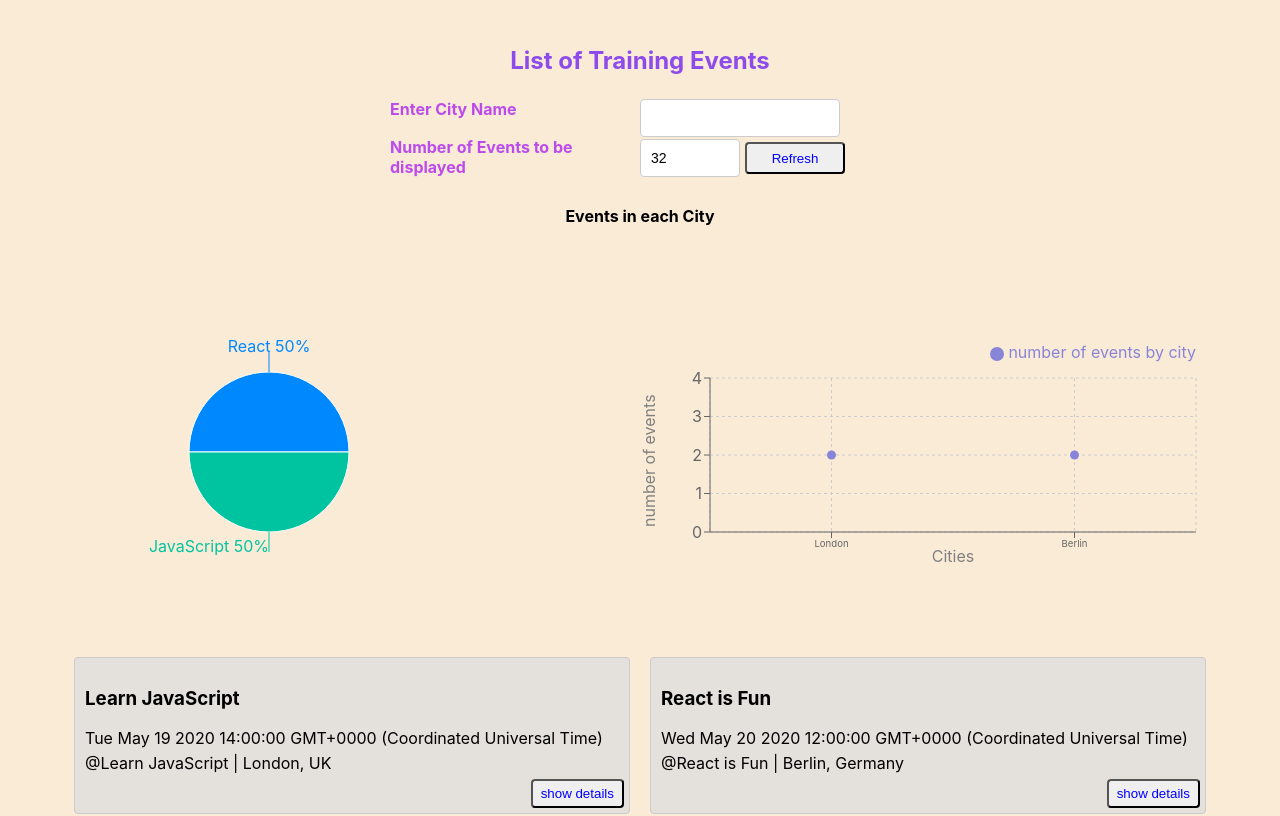
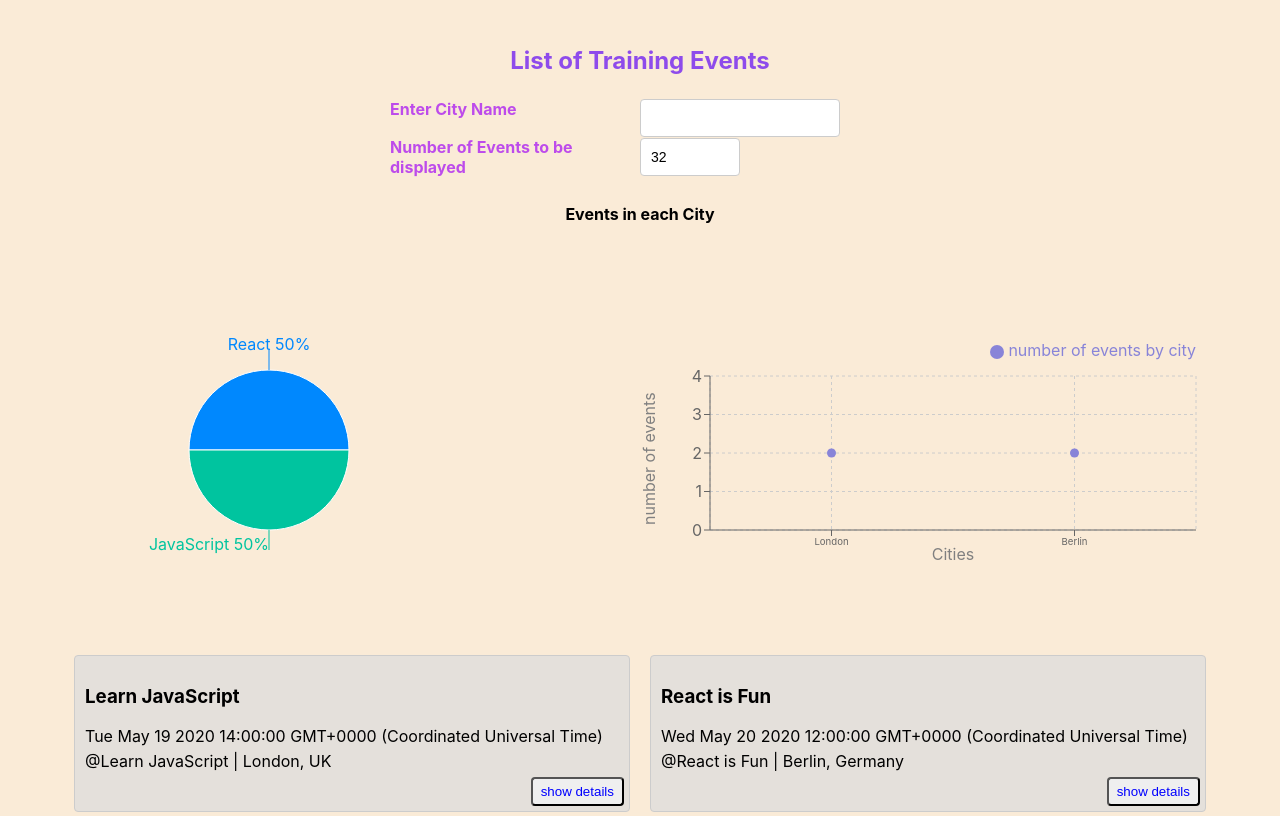
Before and after one commit to Unna27/meet, a React (Create React App) app: page / in a window 1280 px wide. Shown: the top 816 px of the page. Built offline with nearby package versions, Linux system fonts and the light colour scheme; what atatus-spa would draw is missing.

Commit message:
removed Refresh button

```diff
--- a/src/NumberOfEvents.js
+++ b/src/NumberOfEvents.js
@@ -6,8 +6,9 @@ class NumberOfEvents extends Component {
    errorText: ''
   }
 
-  handleInputChanged = () => {
-    const value = document.getElementsByClassName('eventNumber')[0].value;
+  handleInputChanged = (event) => {
+    //const value = document.getElementsByClassName('eventNumber')[0].value;
+     const value= event.target.value;
     if(value <= 0 || value >32){
       this.setState({
           errorText: 'Enter a number between 1 and 32 to load the events'
@@ -18,7 +19,6 @@ class NumberOfEvents extends Component {
       });
       this.props.updateEvents(undefined,value);
     }
-
   }
 
   render() {
@@ -28,9 +28,10 @@ class NumberOfEvents extends Component {
         <input
           type='number'
           className='eventNumber'
-          defaultValue={this.props.eventCount}
+          value={this.props.eventCount}
+          onChange={this.handleInputChanged}
         />
-        <button id = 'loadEvent' onClick={this.handleInputChanged}>Refresh</button>
+        {/*<button id = 'loadEvent' onClick={this.handleInputChanged}>Refresh</button>*/}
         <ErrorAlert text={this.state.errorText} />
       </div>
     );
```
